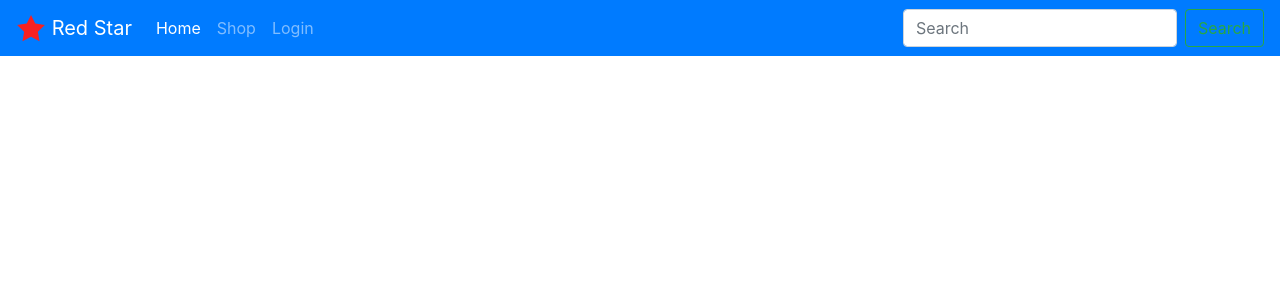
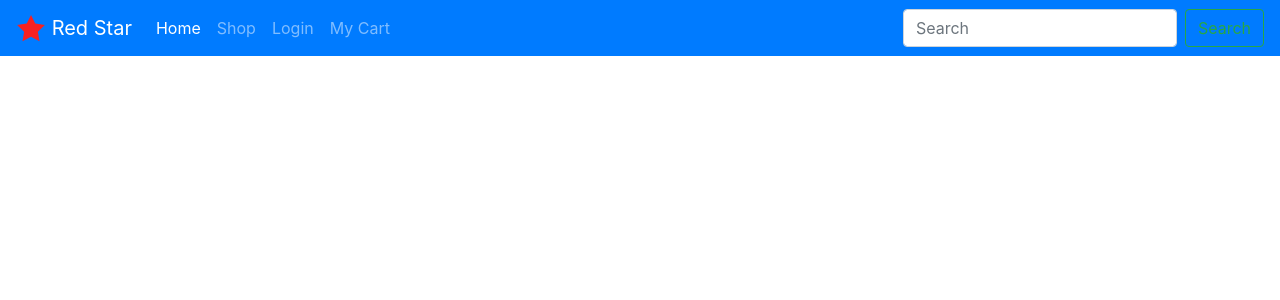
Before and after one commit to Zeyu-Li/django_ecommerse_app_deprecated, a Django app: page / in a window 1280 px wide. Shown: the top 300 px of the page. Run offline with Django 3.2, Linux system fonts and the light colour scheme; some libraries are stand-ins or nearby versions.

Commit message:
Changed and updated template

```diff
--- a/andrew_site/login/templates/base.html
+++ b/andrew_site/login/templates/base.html
@@ -65,14 +65,17 @@ p {
 
         <div class="collapse navbar-collapse" id="navbarTogglerDemo03">
             <ul class="navbar-nav mr-auto mt-2 mt-lg-0">
-            <li class="nav-item active">
-                <a class="nav-link" href="{% url 'home' %}">Home <span class="sr-only">(current)</span></a>
+            <li class="nav-item {% if page == "home" %} active {% endif %}">
+                <a class="nav-link" href="{% url 'home' %}">Home </a>
             </li>
             <li class="nav-item">
                 <a class="nav-link" href="#">Shop</a>
             </li>
+            <li class="nav-item {% block active %} {% endblock active %}">
+                <a class="nav-link" href="{% url 'login' %}">Login </a>
+            </li>
             <li class="nav-item">
-                <a class="nav-link" href="{% url 'login' %}">Login</a>
+                <a class="nav-link" href="#">My Cart</a>
             </li>
             </ul>
             <form class="form-inline my-2 my-lg-0">
--- a/andrew_site/login/templates/login/home.html
+++ b/andrew_site/login/templates/login/home.html
@@ -23,6 +23,6 @@
 {% endblock style %}
 
 {% block text %}
-<p> {{ section.text }} </p>
+<p> {{ text }} </p>
 <p> <a id="login" href="{% url "login" %}">Login</a></p>
 {% endblock text %}
--- a/andrew_site/login/templates/login/login.html
+++ b/andrew_site/login/templates/login/login.html
@@ -8,9 +8,10 @@
 }
 {% endblock style %}
 
+{% block active %} active {% endblock active %}
+
 {% block text %}
 <div class="container">
-
     <p>Login</p>
     <form method="POST">
         {% csrf_token %}
--- a/andrew_site/login/views.py
+++ b/andrew_site/login/views.py
@@ -1,10 +1,7 @@
 from django.shortcuts import render
+
 
 def home(request):
 
-    words = {"home": "Home", "text":"Login Project:", "link":"login.html"}
-    return render(request, 'login/home.html', context={"section": words})
-
-def login(request):
-
-    return render(request, 'login/login.html')
+    keywords = {"text": "Login Project:", "page": "home"}
+    return render(request, 'login/home.html', keywords)
```
Also changed, not shown: andrew_site/login/static/login/images/best_korea.svg (added).
